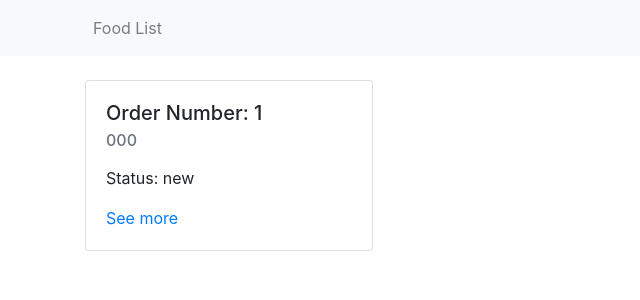
After one commit to sultanemiluulu/python_group_2_homework_44_sultan_emiluulu, a Django app: page /order_list in a window 1280 px wide. The commit adds this page. Shown: the top 300 px of the page, without its empty margins (0-640 px from the left). Run offline with Django 3.2, Linux system fonts and the light colour scheme; tables that the repository leaves empty hold one stand-in row (values such as "Sample post"); some libraries are stand-ins or nearby versions.

Commit message:
Added OrderListView, url for it, order_list.html and some fixes

```diff
--- a/source/main/urls.py
+++ b/source/main/urls.py
@@ -15,10 +15,11 @@ Including another URLconf
 """
 from django.contrib import admin
 from django.urls import path
-from webapp.views import EmployeeListView, FoodListView
+from webapp.views import EmployeeListView, FoodListView, OrderListView
 
 urlpatterns = [
     path('admin/', admin.site.urls),
     path('', FoodListView.as_view(), name='food_list'),
     path('employee_list', EmployeeListView.as_view(), name='employee_list'),
+    path('order_list', OrderListView.as_view(), name='order_list'),
 ]
--- a/source/webapp/templates/food_list.html
+++ b/source/webapp/templates/food_list.html
@@ -1,6 +1,9 @@
 {% extends 'base.html' %}
 {% block title %}Food List{% endblock %}
 {% block menu %}
+    <li class="nav-item">
+        <a href="{% url 'order_list' %}" class="nav-link">Orders</a>
+    </li>
     <li class="nav-item">
         <a href="{% url 'employee_list' %}" class="nav-link">Employees</a>
     </li>
--- /dev/null
+++ b/source/webapp/templates/order_list.html
@@ -0,0 +1,19 @@
+{% extends 'base.html' %}
+{% block title %}Order List{% endblock %}
+{% block content %}
+    <div class="row">
+        {% for order in order_list %}
+            <div class="col-md-4">
+                <div class="card mt-4" style="width: 18rem;">
+                    <div class="card-body">
+                        <h5 class="card-title">Order Number: {{ order.pk }}</h5>
+                        <h6 class="card-subtitle mb-2 text-muted">{{ order.contact_phone }}</h6>
+                        <p class="card-text"></p>
+                        <p>Status: {{ order.status }}</p>
+                        <a href="{% url 'order_detail' order.pk %}" class="card-link">See more</a>
+                    </div>
+                </div>
+            </div>
+        {% endfor %}
+    </div>
+{% endblock %}
--- a/source/webapp/views.py
+++ b/source/webapp/views.py
@@ -14,3 +14,8 @@ class FoodListView(ListView):
 class EmployeeListView(ListView):
     model = Employee
     template_name = 'employee_list.html'
+
+
+class OrderListView(ListView):
+    model = Order
+    template_name = 'order_list.html'
```
